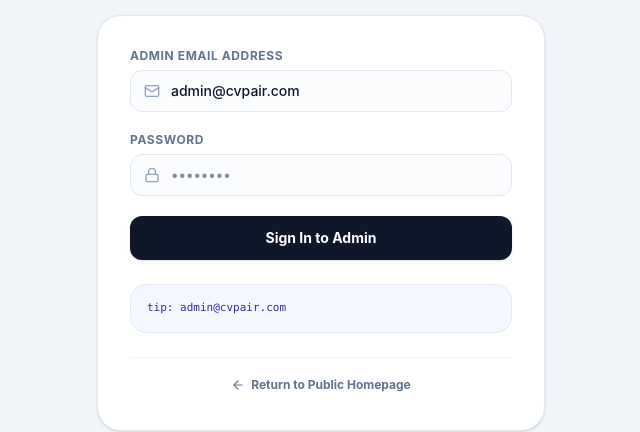
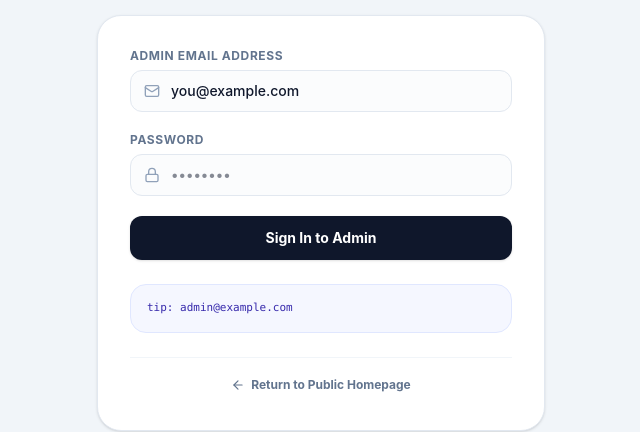
Before and after one commit to mian-sajjad-gul/cv-maker-remake, a Next.js app: page /admin/login in a window 1280 px wide. Shown: the part 267-699 px from the top of the page, without its empty margins (319-959 px from the left). Built offline with nearby package versions, Linux system fonts and the light colour scheme; no server answers.

Commit message:
admin portal def update

```diff
--- a/app/admin/login/page.jsx
+++ b/app/admin/login/page.jsx
@@ -41,8 +41,8 @@ export default async function AdminLoginPage({ searchParams }) {
                   name="email"
                   type="email"
                   required
-                  defaultValue="admin@cvpair.com"
-                  placeholder="admin@cvpair.com"
+                  defaultValue="you@example.com"
+                  placeholder="you@example.com"
                   className="w-full rounded-xl border border-slate-200 bg-slate-50/50 pl-10 pr-3 py-2.5 text-sm font-medium text-slate-900 focus:bg-white focus:border-indigo-500 focus:ring-1 focus:ring-indigo-500"
                 />
               </div>
@@ -75,7 +75,7 @@ export default async function AdminLoginPage({ searchParams }) {
           {/* Development Credential Notice */}
           <div className="mt-6 rounded-2xl bg-indigo-50/60 p-4 border border-indigo-100 text-xs text-indigo-900">
             <div className="font-mono text-[11px] space-y-0.5 text-indigo-800">
-              <p>tip: admin@cvpair.com</p>
+              <p>tip: admin@example.com</p>
 
               {isError && (
                 <div className="bg-red text-sm font-semibold text-red-700 flex items-center gap-2">
```
